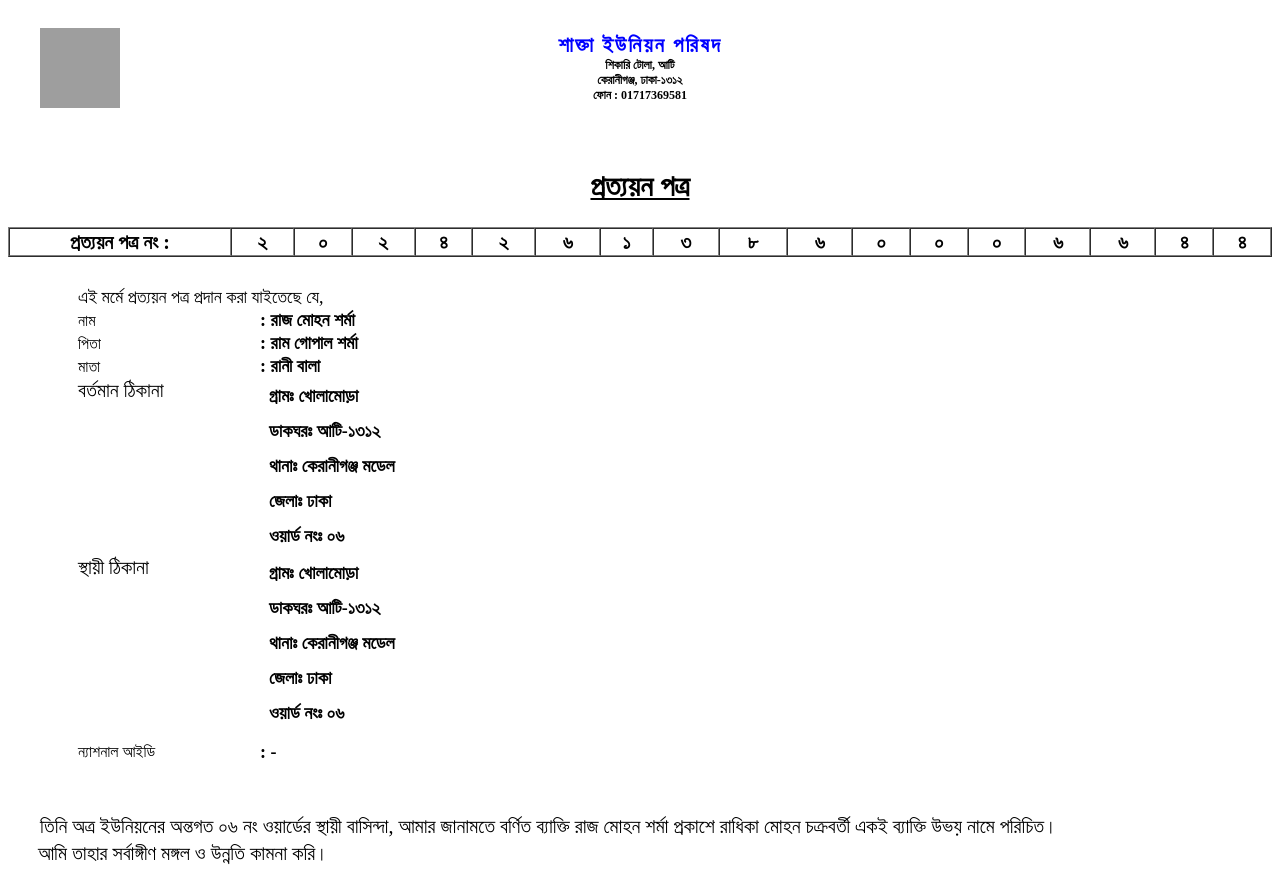
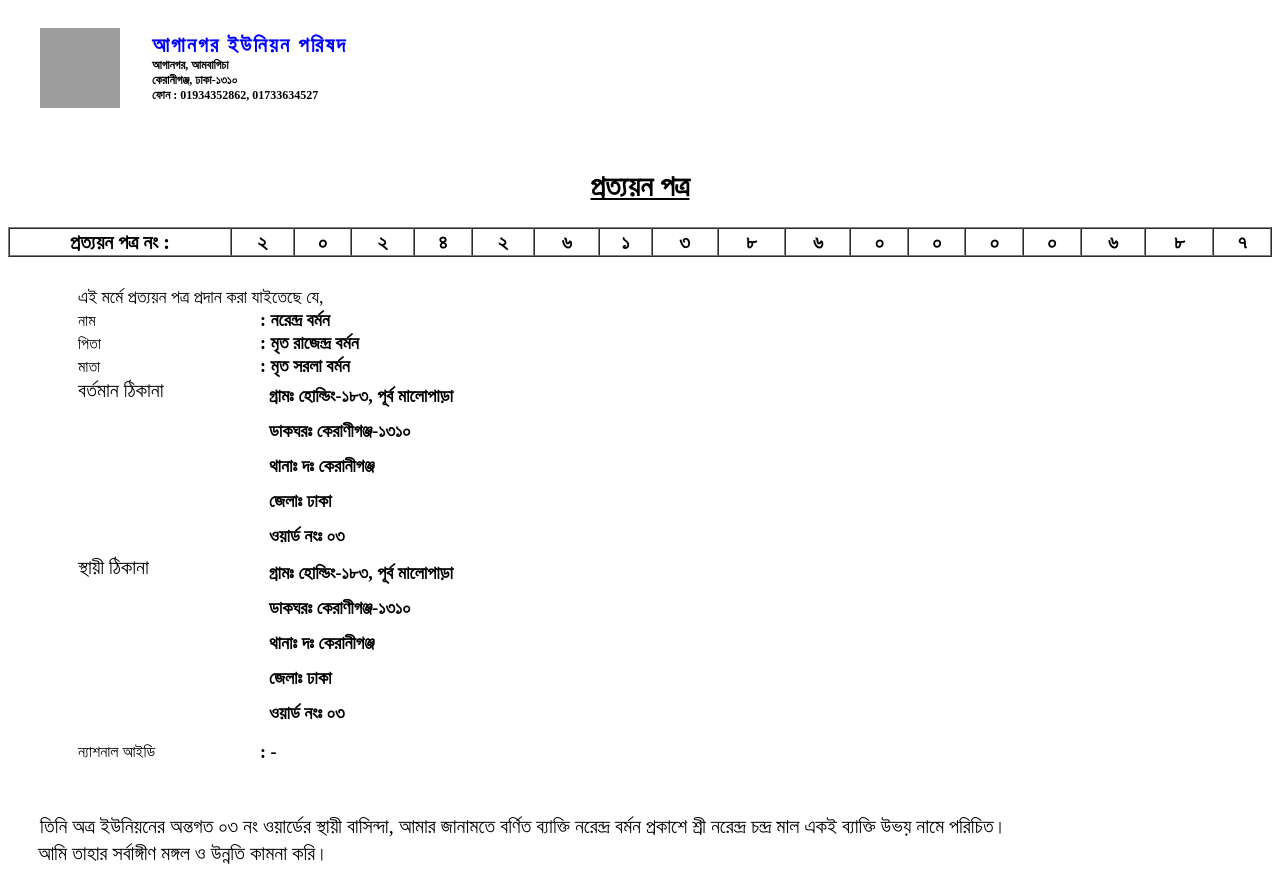
Before and after one commit to aganagarup/index.php-onlinetrack-onananosonod_jachai-id-1e1de0ee40c1b7abe91a19b850af72f, a plain HTML site: page index.html in a window 1280 px wide. Drawn offline with Linux system fonts and the light colour scheme; grey boxes are pictures that could not be loaded.

Commit message:
Update and rename index (6).html to index.html

```diff
--- a/index (6).html
+++ b/index.html
@@ -1,23 +1,29 @@
+<html>
 
-<html><head>
+<head>
     <meta charset="utf-8">
     <base href="https://www.saktaup.com/">
 </head>
+
 <body>
 
     <!------header div start here---->
 
     <table height="120px" border="0px" style="width:100%;margin:0px auto;" cellspacing="0" cellpadding="0">
-            <tbody><tr>
+        <tbody>
+            <tr>
                 <td style="width:1.5in; text-align:center;"><img src="logo_images/logo.png" height="80px" width="80px"></td>
-                <td style="text-align:center;height:60px;font-family:SolaimanLipi;thoma;"><font style="font-size:21px;letter-spacing:2px; font-weight:bold; color:blue; width:5.5in;">শাক্তা  ইউনিয়ন পরিষদ</font>  <br>
-                    <font style="font-size:12px; font-weight:bold;">শিকারি টোলা, আটি <br>
-                                        কেরানীগঞ্জ, ঢাকা-১৩১২ <br>
-                    ফোন :  01717369581</font>
+                <td style="text-align:er;height:60px;font-family:SolaimanLipi;thoma;">
+                    <font style="font-size:21px;letter-spacing:2px; font-weight:bold; color:blue; width:5.5in;">আগানগর ইউনিয়ন পরিষদ</font>  <br />
+					<font style="font-size:12px; font-weight:bold;">আগানগর, আমবাগিচা <br />
+										কেরানীগঞ্জ,&nbsp;ঢাকা-১৩১০ <br />
+					ফোন : 01934352862,&nbsp;01733634527</font>
 									</td>
 				<td style="width:1.5in;"></td>
 			</tr>
-        </tbody></table>
+		</table>
+
+
 
 		 <!----header div close here---->
 
@@ -60,13 +66,13 @@
 
 					<td style="text-align:center; font-weight:bold; font-size:20px;">০</td>
 
-					<td style="text-align:center; font-weight:bold; font-size:20px;">৬</td>
+					<td style="text-align:center; font-weight:bold; font-size:20px;">০</td>
 
 					<td style="text-align:center; font-weight:bold; font-size:20px;">৬</td>
 
-					<td style="text-align:center; font-weight:bold; font-size:20px;">৪</td>
+					<td style="text-align:center; font-weight:bold; font-size:20px;">৮</td>
 
-					<td style="text-align:center; font-weight:bold; font-size:20px;">৪</td>
+					<td style="text-align:center; font-weight:bold; font-size:20px;">৭</td>
 									</tr>
 			</table>
 
@@ -76,29 +82,29 @@
 				</tr>
 				<tr>
 					<td  style="font-size:16px; padding-left:50px; font-color:black; width:180px; ">নাম  </font>  </td>
-					<td><font style="font-size:18px;  font-weight:bold;">: রাজ মোহন শর্মা</font></td>
+					<td><font style="font-size:18px;  font-weight:bold;">: নরেন্দ্র বর্মন</font></td>
 				</tr>
 										<tr>
 						<td  style="font-size:16px; padding-left:50px; ">পিতা </td>
-						<td><font style="font-size:18px;  font-weight:bold;">: রাম গোপাল শর্মা</font></td>
+						<td><font style="font-size:18px;  font-weight:bold;">: মৃত রাজেন্দ্র বর্মন </font></td>
 					</tr>
 
 
 					<tr>
 						<td  style="font-size:16px;padding-left:50px; ">মাতা </td>
-						<td><font style="font-size:18px;  font-weight:bold;">:  রানী বালা </font></td>
+						<td><font style="font-size:18px;  font-weight:bold;">: মৃত সরলা বর্মন </font></td>
 					</tr>
 
 
                     <tr>
 					    <td nowrap align="left" style="font-size:20px; padding-left:50px; vertical-align:top; ">বর্তমান ঠিকানা </td>
 						<td><p style="padding-top:0px;line-height:35px;font-size:18px;  font-weight:bold;" class='bold'>
-						&nbsp;  গ্রামঃ খোলামোড়া<br>
-						                  &nbsp; ডাকঘরঃ আটি-১৩১২<br>
-						                &nbsp;   থানাঃ কেরানীগঞ্জ মডেল<br>
+						&nbsp;  গ্রামঃ হোল্ডিং-১৮৩, পূর্ব মালোপাড়া<br>
+						                  &nbsp; ডাকঘরঃ কেরাণীগঞ্জ-১৩১০<br>
+						                &nbsp;   থানাঃ দঃ কেরানীগঞ্জ<br>
 						                &nbsp;   জেলাঃ ঢাকা
 						                </br>
-						                		&nbsp; ওয়ার্ড নংঃ ০৬
+						                		&nbsp; ওয়ার্ড নংঃ ০৩
 
 
 
@@ -111,12 +117,12 @@
 					<tr>
 					    <td nowrap align="left" style="font-size:20px; padding-left:50px; vertical-align:top; ">স্থায়ী ঠিকানা </td>
 						<td><p style="padding-top:0px; line-height:35px;font-size:18px;  font-weight:bold;" class='bold'>
-						&nbsp;  গ্রামঃ খোলামোড়া<br>
-						            &nbsp; ডাকঘরঃ আটি-১৩১২<br>
-						                &nbsp;   থানাঃ কেরানীগঞ্জ মডেল<br>
-						                &nbsp;   জেলাঃ ঢাকা </br>
-
-						                		&nbsp; ওয়ার্ড নংঃ ০৬
+						&nbsp;  গ্রামঃ হোল্ডিং-১৮৩, পূর্ব মালোপাড়া<br>
+						                  &nbsp; ডাকঘরঃ কেরাণীগঞ্জ-১৩১০<br>
+						                &nbsp;   থানাঃ দঃ কেরানীগঞ্জ<br>
+						                &nbsp;   জেলাঃ ঢাকা
+						                </br>
+						                		&nbsp; ওয়ার্ড নংঃ ০৩
 
 
 
@@ -135,7 +141,7 @@
 			      <tr>
 					<td style="font-size:20px;  padding-left:30px;">
 
-							 তিনি  অত্র  ইউনিয়নের অন্তগত  ০৬ নং ওয়ার্ডের  স্থায়ী</font>    বাসিন্দা, আমার জানামতে বর্ণিত ব্যাক্তি রাজ মোহন শর্মা প্রকাশে রাধিকা মোহন চক্রবর্তী একই ব্যাক্তি উভয় নামে পরিচিত। 							</td>
+							 তিনি  অত্র  ইউনিয়নের অন্তগত  ০৩ নং ওয়ার্ডের  স্থায়ী</font>    বাসিন্দা, আমার জানামতে বর্ণিত ব্যাক্তি নরেন্দ্র বর্মন প্রকাশে শ্রী নরেন্দ্র চন্দ্র মাল একই ব্যাক্তি উভয় নামে পরিচিত। 							</td>
 				  </tr>
 				  <tr>
 					<td colspan="2" align="left" style="padding-left:28px; font-size:20px;">  আমি তাহার সর্বাঙ্গীণ  মঙ্গল ও উন্নতি কামনা করি।</td>
```
Lines whose indentation alone changed are shown as unchanged.
